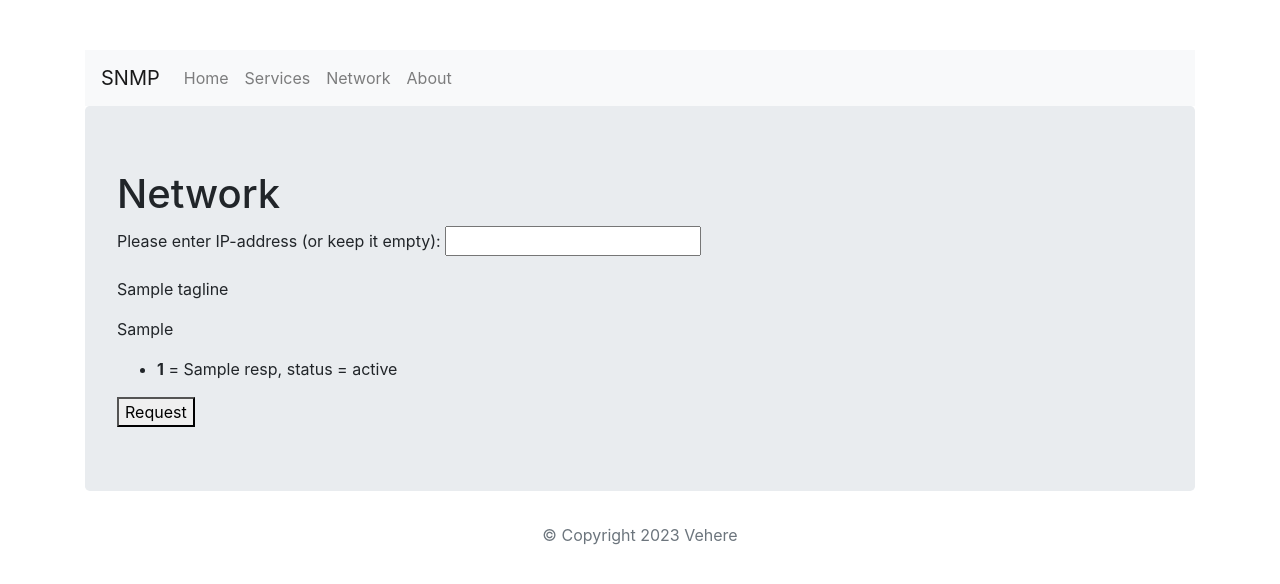
After one commit to StrangersSoftware/snmp, a Node project: template views/pages/network.ejs in a window 1280 px wide. The commit adds this page. Shown: the top 584 px of the page. Run offline with Node 20 templates, Linux system fonts and the light colour scheme; the template is opened without the code that fills it: most values are stand-ins (such as "Sample title", 1, 10 or a date in 2020).

Commit message:
Add network page and functions

```diff
--- a/index.js
+++ b/index.js
@@ -103,6 +103,54 @@ app.post('/services', (req, res) => {
   var maxRepetitions = 20;
   session.subtree(oid, maxRepetitions, feedCb, doneCb);
 });
+
+app.get('/network', async (req, res) => {
+
+  res.render('pages/network', {
+    oids: [],
+    tagline: '',
+    subTagline: '',
+  });
+});
+
+app.post('/network', (req, res) => {
+  const ip = req.body.ip;
+
+  let result = [];
+  let statuses = [];
+
+  const session = snmp.createSession(ip || "127.0.0.1", "public");
+
+  var oid = "1.3.6.1.2.1.2.2.1";
+
+  const doneCb = (error) => {
+    if (error) console.error(error.toString());
+    session.close();
+
+    const oids_data = result.map((res, key)=> ({ oid: res.oid, resp: res.value, status: statuses[key] }));
+
+    res.render('pages/network', {
+      oids: oids_data,
+      tagline: `The following network adapter found on requested host (${ip || "127.0.0.1"})`,
+      subTagline: `Statuses:  up(1), down(2), testing(3), unknown(4), dormant(5), notPresent(6), lowerLayerDown(7)`,
+    });
+  }
+
+  const feedCb = (varbinds) => {
+    for (var varbind of varbinds) {
+      if (snmp.isVarbindError(varbind)) console.error (snmp.varbindError(varbind));
+        else {
+          if (varbind.oid.substring(0, varbind.oid.lastIndexOf(".")) === "1.3.6.1.2.1.2.2.1.2")
+            result.push({oid: varbind.oid, value: Buffer.from(varbind.value).toString('utf8') });
+
+          if (varbind.oid.substring(0, varbind.oid.lastIndexOf(".")) === "1.3.6.1.2.1.2.2.1.8")
+            statuses.push(varbind.value);
+        }
+    }
+  }
+
+  var maxRepetitions = 20;
+  session.subtree(oid, maxRepetitions, feedCb, doneCb);
 });
 
 app.get('/about', function(req, res) {
--- /dev/null
+++ b/views/pages/network.ejs
@@ -0,0 +1,44 @@
+<!DOCTYPE html>
+<html lang="en">
+<head>
+    <%- include('../partials/head'); %>
+</head>
+<body class="container">
+
+    <header>
+        <%- include('../partials/header'); %>
+    </header>
+
+    <main>
+        <div class="jumbotron">
+            <h1>Network</h1>
+
+
+            <form action="/network" method="post">
+                <p>
+                    <label for="ip">Please enter IP-address (or keep it empty):</label>
+                    <input type="text" id="ip" name="ip">
+                </p>
+                <p><%= tagline %></p>
+                <p><%= subTagline %></p>
+                <ul>
+                    <% oids.forEach(function(oid) { %>
+                        <li>
+                            <strong><%= oid.oid %></strong>
+                            = <%= oid.resp %>,
+                            status = <%= oid.status %>
+                        </li>
+                    <% }); %>
+                </ul>
+                <button type="submit">Request</button>
+            </form>
+
+        </div>
+    </main>
+
+    <footer>
+        <%- include('../partials/footer'); %>
+    </footer>
+
+</body>
+</html>
--- a/views/partials/header.ejs
+++ b/views/partials/header.ejs
@@ -8,6 +8,9 @@
       <a class="nav-link" href="/services">Services</a>
     </li>
     <li class="nav-item">
+      <a class="nav-link" href="/network">Network</a>
+    </li>
+    <li class="nav-item">
       <a class="nav-link" href="/about">About</a>
     </li>
   </ul>
```
